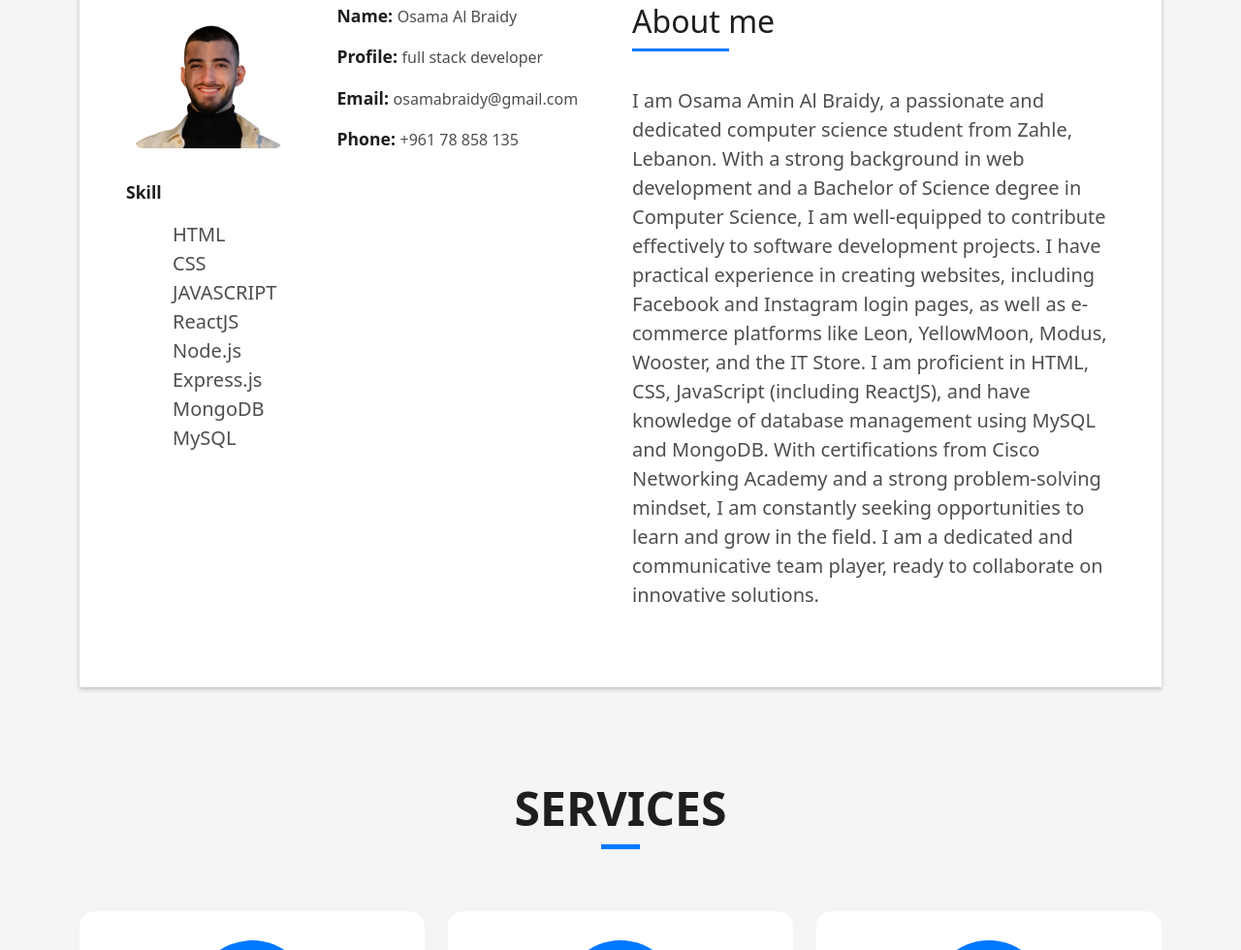
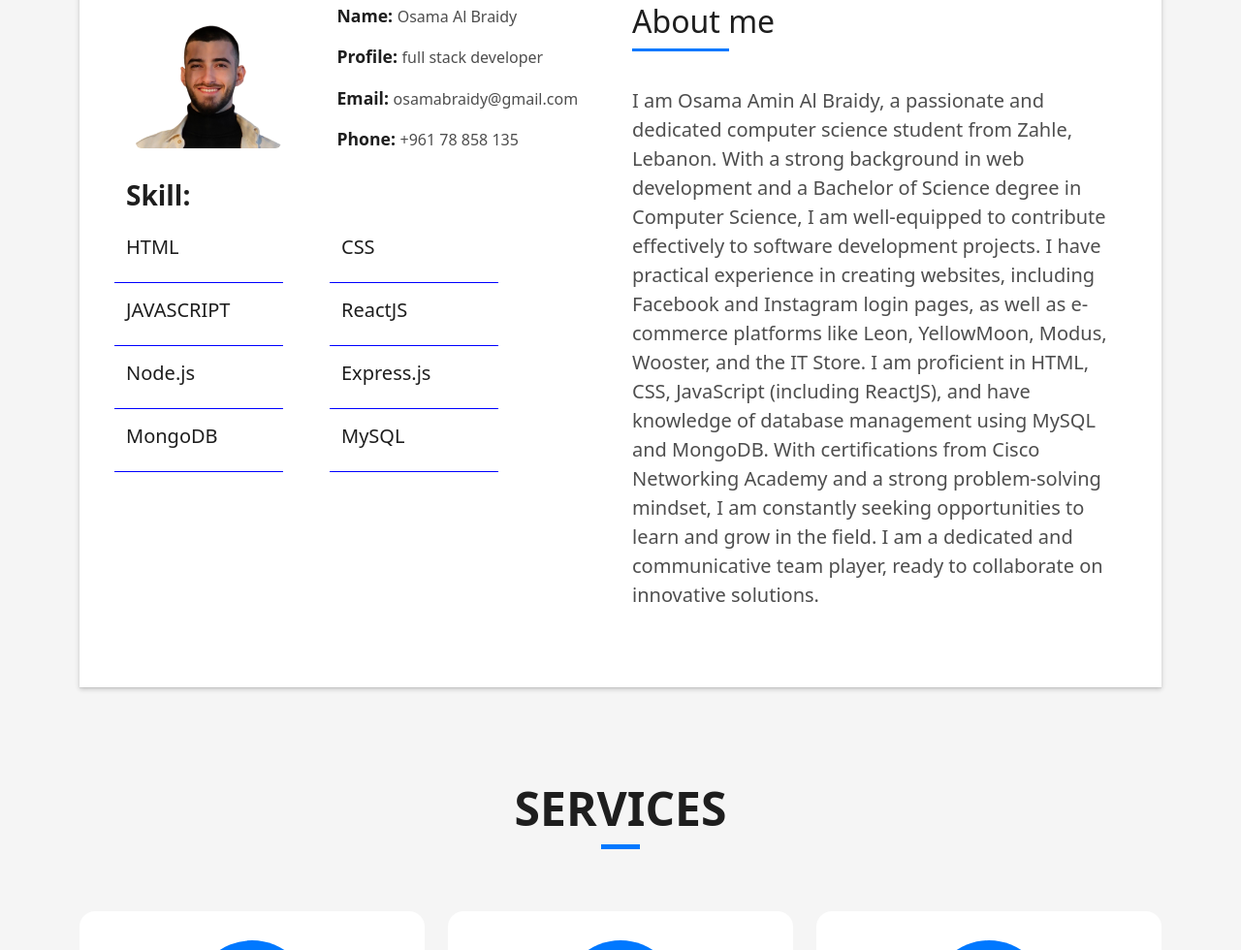
Before and after one commit to osamaalbraidy/MyWebsiteNoBackEnd, a plain HTML site: page index.html in a window 1280 px wide. Shown: the part 925-1905 px from the top of the page at 97% size. Drawn offline with Linux system fonts and the light colour scheme.

Commit message:
Update project with new features/bug fixes

```diff
--- a/assets/css/style.css
+++ b/assets/css/style.css
@@ -1460,3 +1460,6 @@ footer .credits {
 footer .credits a {
   color: #fff;
 }
+.skills{
+  border-bottom:1px solid blue;
+}
--- a/index.html
+++ b/index.html
@@ -108,15 +108,17 @@
                       </div>
                     </div>
                     <div class="skill-mf">
-                      <p class="title-s">Skill</p>
-                      <span class="p-5 fs-5 ">HTML</span><br>
-                      <span class="p-5 fs-5 ">CSS</span><br>
-                      <span class="p-5 fs-5 ">JAVASCRIPT</span><br>
-                      <span class="p-5 fs-5 ">ReactJS</span><br>
-                      <span class="p-5 fs-5 ">Node.js</span><br>
-                      <span class="p-5 fs-5 ">Express.js</span><br>
-                      <span class="p-5 fs-5 ">MongoDB</span><br>
-                      <span class="p-5 fs-5 ">MySQL</span><br>
+                      <h1 class=" fs-3 title-s pb-3">Skill:</h1>
+                      <div class="row">
+                        <h3 class="col-md-4 pb-4 fs-5 me-5 mb-3 skills">HTML</h3><br>
+                        <h3 class="col-md-4 pb-4 fs-5 me-5 mb-3 skills">CSS</h3><br>
+                        <h3 class="col-md-4 pb-4 fs-5 me-5 mb-3 skills">JAVASCRIPT</h3><br>
+                        <h3 class="col-md-4 pb-4 fs-5 me-5 mb-3 skills">ReactJS</h3><br>
+                        <h3 class="col-md-4 pb-4 fs-5 me-5 mb-3 skills">Node.js</h3><br>
+                        <h3 class="col-md-4 pb-4 fs-5 me-5 mb-3 skills">Express.js</h3><br>
+                        <h3 class="col-md-4 pb-4 fs-5 me-5 mb-3 skills">MongoDB</h3><br>
+                        <h3 class="col-md-4 pb-4 fs-5 me-5 mb-3 skills">MySQL</h3><br>
+                      </div>
                     </div>
                   </div>
                   <div class="col-md-6">
```
